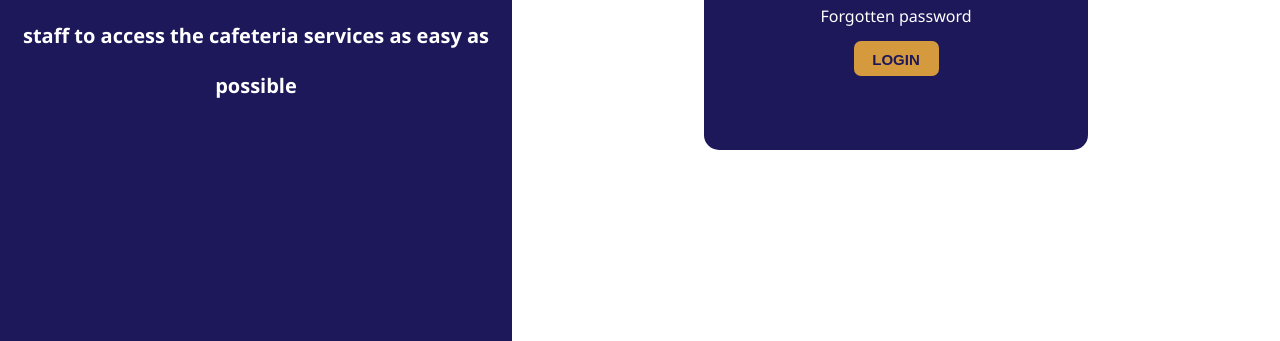
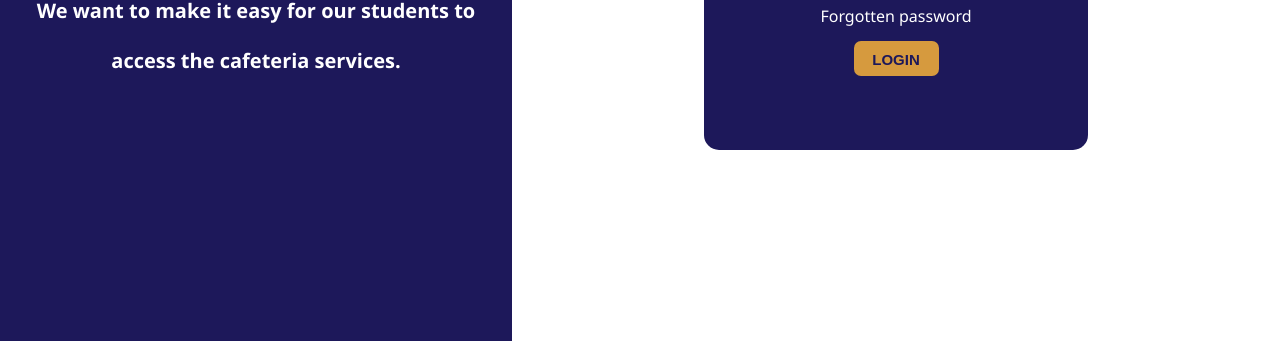
Before and after one commit to mich-demo23/Cafeteria-Project, a plain HTML site: page Cafeteria/admin/staff.html in a window 1280 px wide. Shown: the part 459-800 px from the top of the page. Drawn offline with nearby package versions, Linux system fonts and the light colour scheme.

Commit message:
Typo errors corrected

```diff
--- a/Cafeteria/admin/staff.html
+++ b/Cafeteria/admin/staff.html
@@ -17,7 +17,7 @@
            <a href="https://babcock.edu.ng" target="_blank"><img src="../UI/babcock logo.jpg" alt="logo" class="logo-login"></a>
            <h3>BABCOCK UNIVERSITY</h3>
            <h2>CAFETERIA SERVICES</h2>
-           <p>We want to make it easy for our students and staff to access the cafeteria services as easy as possible</p>
+           <p>We want to make it easy for our students to access the cafeteria services.</p>
        </div>
        </div>
        <div class="right-span">
```
Also changed, not shown: Cafeteria/index.html (+1 -1 lines), Cafeteria/student.html (+1 -1 lines).
